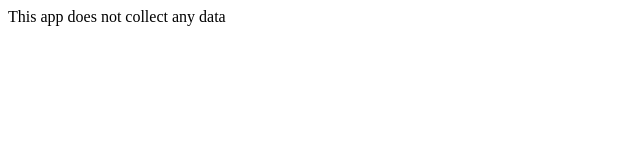
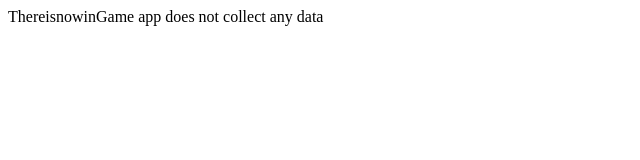
Before and after one commit to NAIF0x90/ThereisnowinGame, a plain HTML site: page index.html in a window 1280 px wide. Shown: the whole page, without its empty margins (0-640 px from the left). Drawn offline with Linux system fonts and the light colour scheme.

Commit message:
Update index.html

```diff
--- a/index.html
+++ b/index.html
@@ -1 +1 @@
-<p>This app does not collect any data</p>
+<p>ThereisnowinGame app does not collect any data</p>
```
